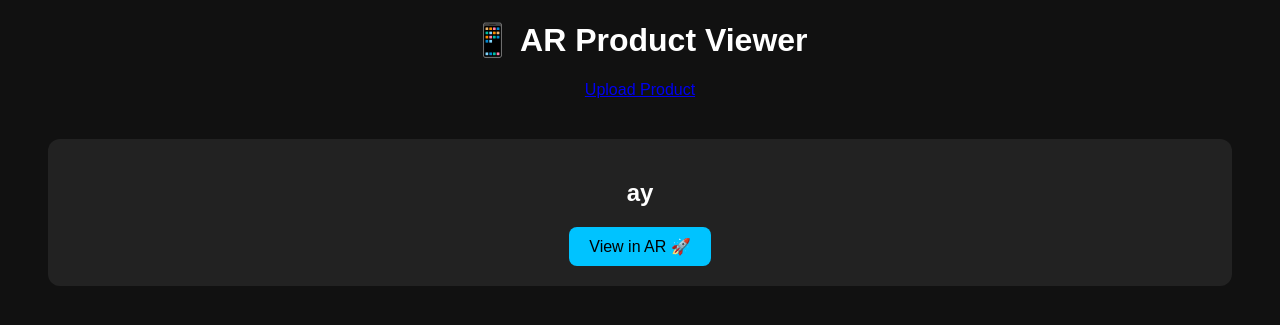
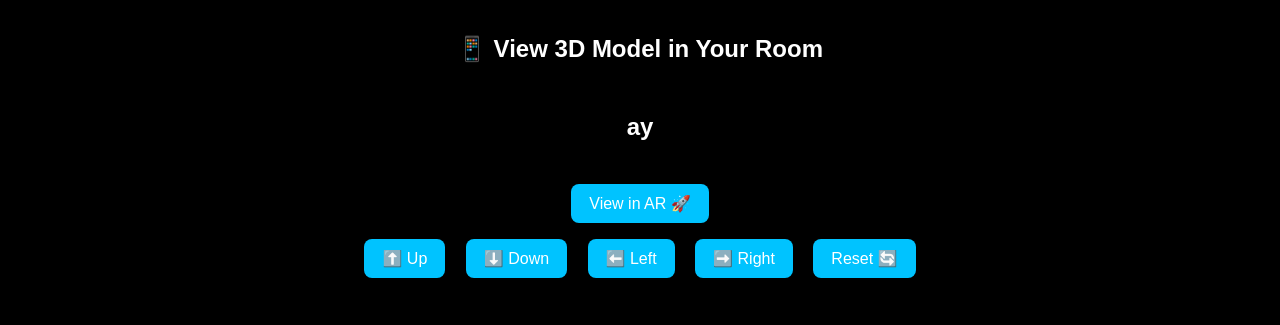
Before and after one commit to ChintakrindiVenkatMohanSai/ar-business-project, a Flask app: page / in a window 1280 px wide. Shown: the top 325 px of the page. Run offline with Flask 3, Linux system fonts and the light colour scheme; data comes from the database, SQL or seed files in the repository; some libraries are stand-ins or nearby versions.

Commit message:
Update index.html

```diff
--- a/templates/index.html
+++ b/templates/index.html
@@ -2,21 +2,46 @@
 <html>
 <head>
 <meta charset="UTF-8">
+<title>Mobile AR Viewer</title>
 
 <script type="module"
 src="https://unpkg.com/@google/model-viewer/dist/model-viewer.min.js">
 </script>
 
-<link rel="stylesheet" href="/static/style.css">
+<style>
+body{
+ margin:0;
+ background:black;
+ color:white;
+ text-align:center;
+ font-family:Arial;
+}
 
-<title>AR Product Viewer</title>
+h2{
+ padding:15px;
+}
+
+model-viewer{
+ width:100%;
+ height:80vh;
+ background:black;
+}
+
+button{
+ padding:10px 18px;
+ margin:8px;
+ border:none;
+ border-radius:8px;
+ background:#00c3ff;
+ color:white;
+ font-size:16px;
+}
+</style>
 </head>
 
 <body>
 
-<h1>📱 AR Product Viewer</h1>
-
-<a href="/admin">Upload Product</a>
+<h2>📱 View 3D Model in Your Room</h2>
 
 {% for p in products %}
 <div class="product">
@@ -24,17 +49,17 @@ src="https://unpkg.com/@google/model-viewer/dist/model-viewer.min.js">
 <h2>{{p[1]}}</h2>
 
 <model-viewer
+ id="mv{{loop.index}}"
  src="/uploads/{{p[2]}}"
  ar
  ar-modes="webxr scene-viewer quick-look"
  camera-controls
- ar-scale="auto"
+ touch-action="pan-y"
  interaction-prompt="auto"
- touch-action="pan-y"
- auto-rotate
  exposure="1"
  shadow-intensity="1"
- environment-image="neutral">
+ environment-image="neutral"
+ style="width:100%;height:400px;background:black;">
 
 <button slot="ar-button">
 View in AR 🚀
@@ -42,8 +67,43 @@ View in AR 🚀
 
 </model-viewer>
 
+<br>
+
+<button onclick="rotateX('mv{{loop.index}}',-20)">⬆️ Up</button>
+<button onclick="rotateX('mv{{loop.index}}',20)">⬇️ Down</button>
+<button onclick="rotateY('mv{{loop.index}}',-20)">⬅️ Left</button>
+<button onclick="rotateY('mv{{loop.index}}',20)">➡️ Right</button>
+<button onclick="resetRotation('mv{{loop.index}}')">Reset 🔄</button>
+
 </div>
 {% endfor %}
 
+<script>
+let rotations={};
+
+function update(id){
+ let r = rotations[id];
+ document.getElementById(id).orientation =
+   `${r.x}deg ${r.y}deg ${r.z}deg`;
+}
+
+function rotateX(id,val){
+ if(!rotations[id]) rotations[id]={x:0,y:0,z:0};
+ rotations[id].x+=val;
+ update(id);
+}
+
+function rotateY(id,val){
+ if(!rotations[id]) rotations[id]={x:0,y:0,z:0};
+ rotations[id].y+=val;
+ update(id);
+}
+
+function resetRotation(id){
+ rotations[id]={x:0,y:0,z:0};
+ update(id);
+}
+</script>
+
 </body>
 </html>
```
